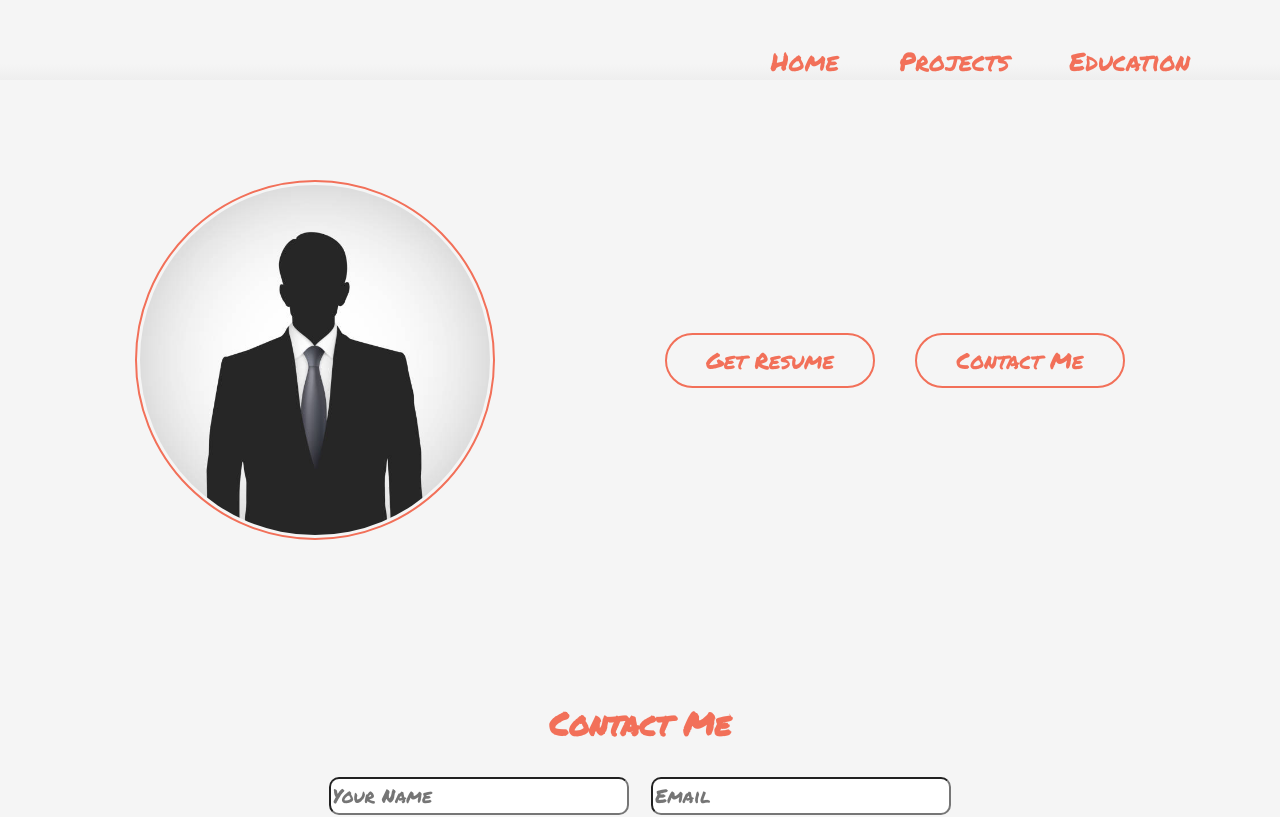
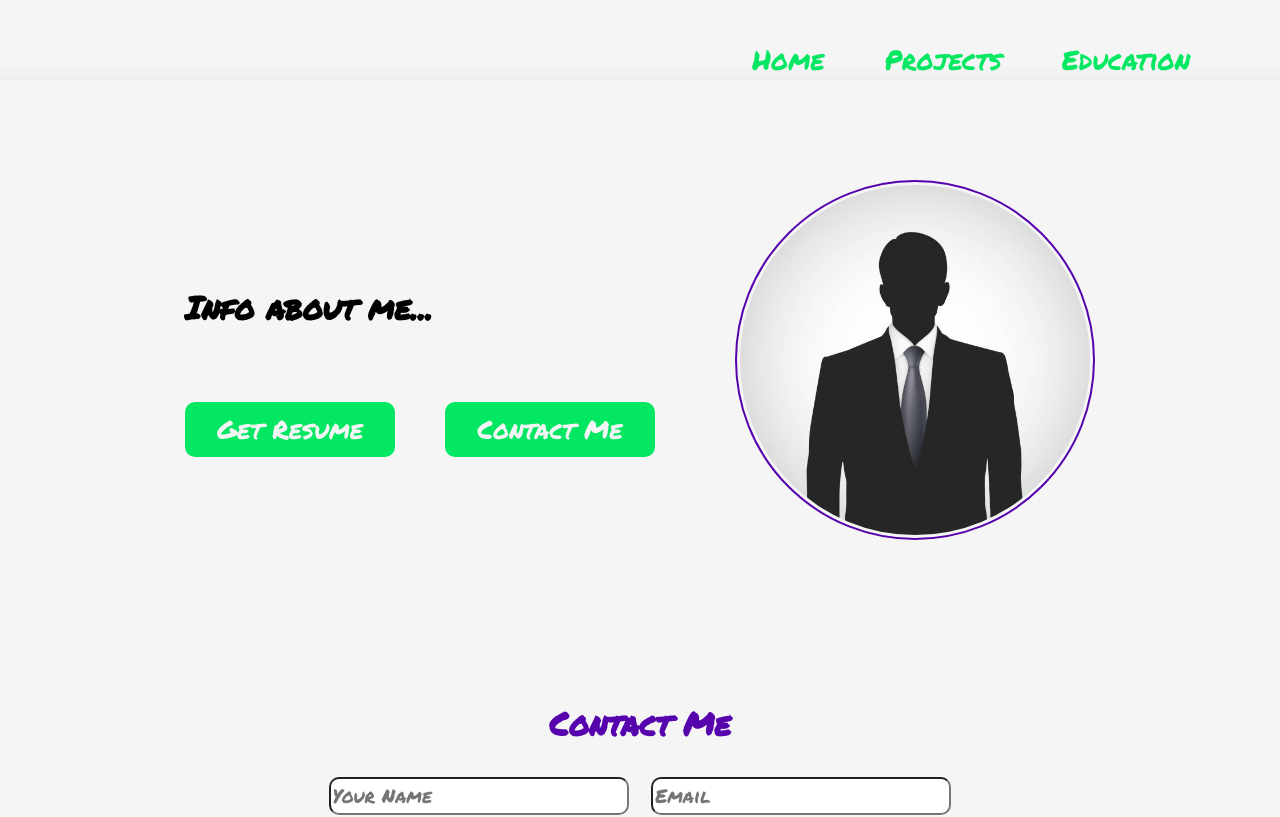
Before and after one commit to dsreagan/my-website, a React (Create React App) app in the folder client/: page / in a window 1280 px wide. Shown: the top 817 px of the page. Built offline with nearby package versions, Linux system fonts and the light colour scheme.

Commit message:
Add Contact Me button functionality. Change color scheme.

```diff
--- a/client/package.json
+++ b/client/package.json
@@ -8,6 +8,7 @@
     "@testing-library/user-event": "^13.5.0",
     "react": "^18.2.0",
     "react-dom": "^18.2.0",
+    "react-router-dom": "^6.11.2",
     "react-scripts": "5.0.1",
     "web-vitals": "^2.1.4"
   },
--- a/client/public/style.css
+++ b/client/public/style.css
@@ -27,12 +27,12 @@ nav > ul {
 nav > ul > li {
     display: inline-block;
     margin: 0px 30px;
-    font-size: 1.6em;
-    color: #F27059;
+    font-size: 1.7rem;
+    color: #04E762;;
 }
 
 nav > ul > li:hover {
-    color: #F7B267;
+    color: #5603AD;
     cursor: pointer;
 }
 
@@ -41,13 +41,23 @@ main {
     display: flex;
     justify-content: center;
     align-items: center;
+    gap: 80px;
     margin: 100px;
+}
+
+.hero-grid {
+    display: grid;
+    grid-template-columns: 1fr 1fr;
+    gap: 50px;
+}
+
+.span-2 {
+    grid-column: span 2;
 }
 
 main > img {
     height: 350px;
-    margin-right: 150px;
-    border: 2px solid #F27059;
+    border: 2px solid #5603AD;
     border-radius: 100%;
     padding: 3px;
 }
@@ -55,24 +65,24 @@ main > img {
 button {
     height: 55px;
     width: 210px;
-    margin: 20px;
-    border: 2px solid #F27059;
-    border-radius: 30px;
-    background-color: #F5F5F5;
-    color: #F27059;
-    font-size: 1.4em;
+    border-radius: 10px;
+    border: none;
+    background-color: #04E762;
+    color: #F5F5F5;
+    font-size: 1.6em;
 }
 
 button:hover {
     cursor: pointer;
-    background-color: #F27059;
-    color: #F5F5F5;
+    color: #04E762;
+    background-color: #F5F5F5;
+    border: 3px solid #04E762;
 }
 
 .contact {
     margin-top: 160px;
     text-align: center;
-    color: #F27059;
+    color: #5603AD;
 }
 
 .contact-grid {
@@ -100,3 +110,7 @@ input, textarea {
 .contact > button {
     margin: 40px;
 }
+
+/* #F7B267 - pink
+#F27059 - white-grey
+#F5F5F5 - salmon */
--- a/client/src/App.js
+++ b/client/src/App.js
@@ -1,14 +1,17 @@
+import React, { useRef } from 'react'
 import Navbar from './components/Navbar'
-import Main from './components/Main'
+import Hero from './components/Hero'
 import ContactForm from './components/ContactForm'
 
 export default function App() {
 
+  const contactFormRef = useRef(null)
+
   return (
     <div className="App">
       <Navbar />
-      <Main />
-      <ContactForm />
+      <Hero contactFormRef={contactFormRef} />
+      <ContactForm ref={contactFormRef} />
     </div>
   )
 }
--- a/client/src/components/ContactForm.js
+++ b/client/src/components/ContactForm.js
@@ -1,12 +1,12 @@
-import React, {useState} from 'react'
+import React, {forwardRef, useState} from 'react'
 
-export default function ContactForm() {
+function ContactForm(props, ref) {
 
     const [formData, setFormData] = useState(
         {name: "", email: "", message: ""}
     )
 
-    console.log(formData)
+    console.log(formData) //testing
 
     function handleChange(event) {
         setFormData(prevFormData => ({
@@ -16,7 +16,7 @@ export default function ContactForm() {
     }
 
     return (
-        <div className="contact">
+        <div ref={ref} className="contact">
             <h1>Contact Me</h1>
             <div className="contact-grid">
                 <input
@@ -44,3 +44,5 @@ export default function ContactForm() {
         </div>
     )
 }
+
+export default forwardRef(ContactForm)
--- /dev/null
+++ b/client/src/components/Hero.js
@@ -0,0 +1,17 @@
+import React from 'react'
+import photo from '../images/profile-photo.jpg';
+
+export default function Hero({contactFormRef}) {
+    return (
+        <main>
+            <div className="hero-grid">
+                <h1 className="span-2">Info about me...</h1>
+                <button>Get Resume</button>
+                <button
+                    onClick={() => contactFormRef.current.scrollIntoView({behavior: 'smooth'})}
+                >Contact Me</button>
+            </div>
+            <img src={photo} alt="Daniel Reagan"/>
+        </main>
+    )
+}
--- a/client/src/components/Main.js
+++ /dev/null
@@ -1,12 +0,0 @@
-import React from 'react'
-import photo from '../images/profile-photo.jpg';
-
-export default function Navbar() {
-    return (
-        <main>
-            <img src={photo} alt="Daniel Reagan"/>
-            <button>Get Resume</button>
-            <button>Contact Me</button>
-        </main>
-    )
-}
```
Also changed, not shown: 1 other file (tests, documents, lock files or other folders).
